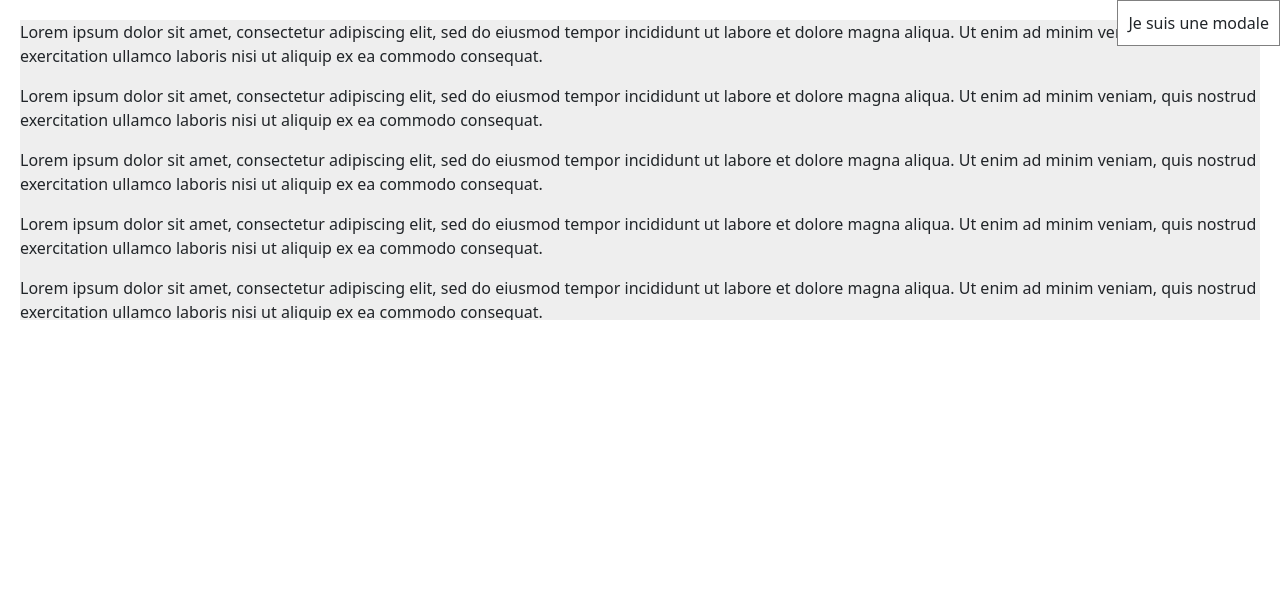
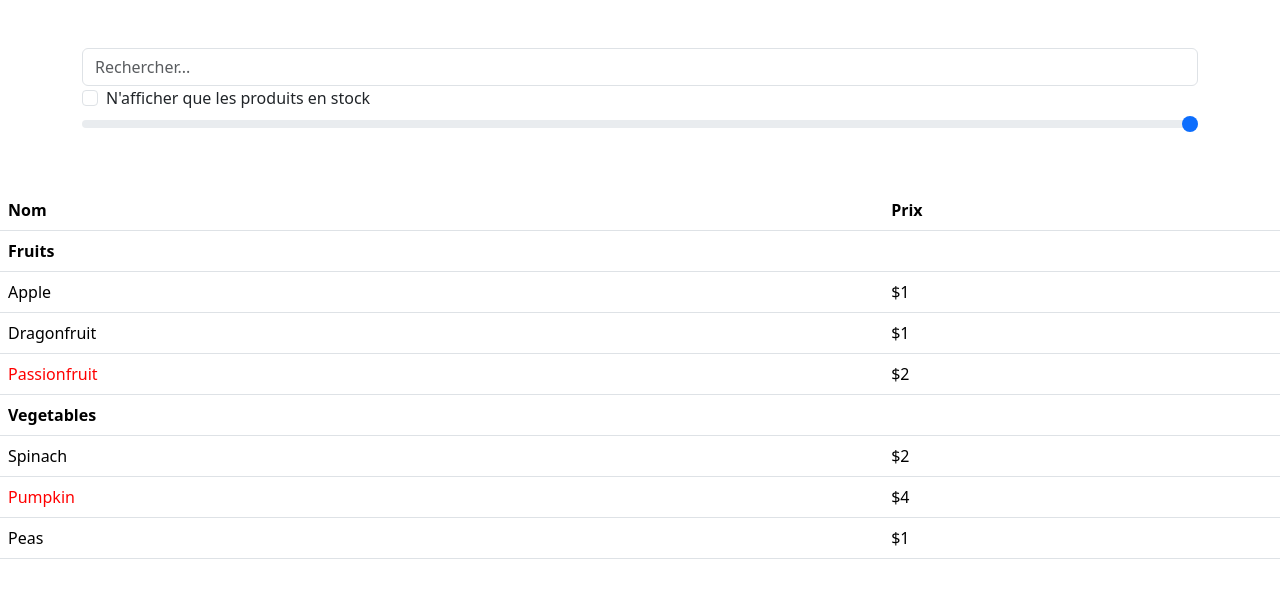
Before and after one commit to newennT/react-grafikart, a React (Vite) app: page / in a window 1280 px wide. Shown: the top 598 px of the page. Built offline with nearby package versions, Linux system fonts and the light colour scheme.

Commit message:
ErrorBoundary

```diff
--- a/package.json
+++ b/package.json
@@ -11,7 +11,8 @@
   },
   "dependencies": {
     "react": "^19.0.0",
-    "react-dom": "^19.0.0"
+    "react-dom": "^19.0.0",
+    "react-error-boundary": "^5.0.0"
   },
   "devDependencies": {
     "@eslint/js": "^9.21.0",
--- a/src/App.jsx
+++ b/src/App.jsx
@@ -1,9 +1,9 @@
-import Portails from "./partie-deux/Portails"
+import TpUn from "./tp-un"
 
 
 function App() {
   return <>
-    <Portails />
+    <TpUn />
   </>
 }
 
--- a/src/tp-un/index.jsx
+++ b/src/tp-un/index.jsx
@@ -5,6 +5,8 @@ import { Range } from "./Components/Forms/Range"
 import { ProductRow } from "./Components/Product/ProductRow"
 import { ProductCategoryRow } from "./Components/Product/ProductCategoryRow"
 import { useState } from "react"
+import { ErrorBoundary } from "react-error-boundary";
+
 
 
 const PRODUCTS = [
@@ -54,9 +56,20 @@ function TpUn(){
             onSearchChange={setSearch}
             showStockOnly={showStockOnly}
             onStockOnlyChange={setShowStockOnly} />
-        <ProductTable products={visibleProducts} />
+        <ErrorBoundary
+            FallbackComponent={AlertError}
+            onReset={() => console.log('reset')}
+            >
+            <ProductTable products={visibleProducts} />
+        </ErrorBoundary>
 
     </>
+}
+
+function AlertError ({error, resetErrorBoundary}){
+    return <div className="alert alert-danger">{error.toString()}
+        <button className="btn btn-secondary" onClick={resetErrorBoundary}>Reset</button>
+    </div>
 }
 
 function SearchBar({showStockOnly, onStockOnlyChange, search, onSearchChange, range, onRangeChange}){
@@ -84,6 +97,8 @@ function SearchBar({showStockOnly, onStockOnlyChange, search, onSearchChange, ra
 }
 
 function ProductTable({products}){
+    if (!products) throw new Error("Produits introuvables !");
+
     const rows = []
     let lastCategory = null
 
```
Also changed, not shown: 1 other file (tests, documents, lock files or other folders).
